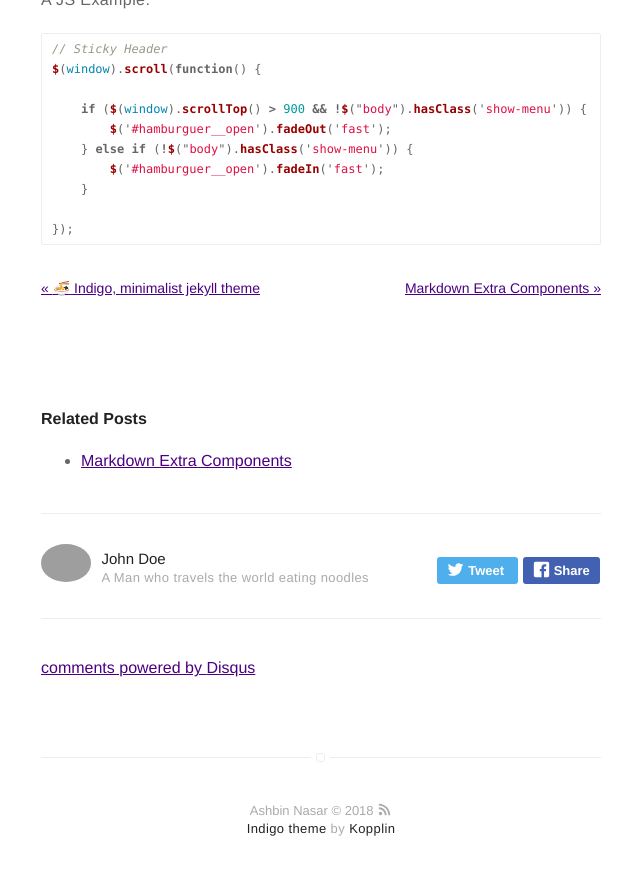
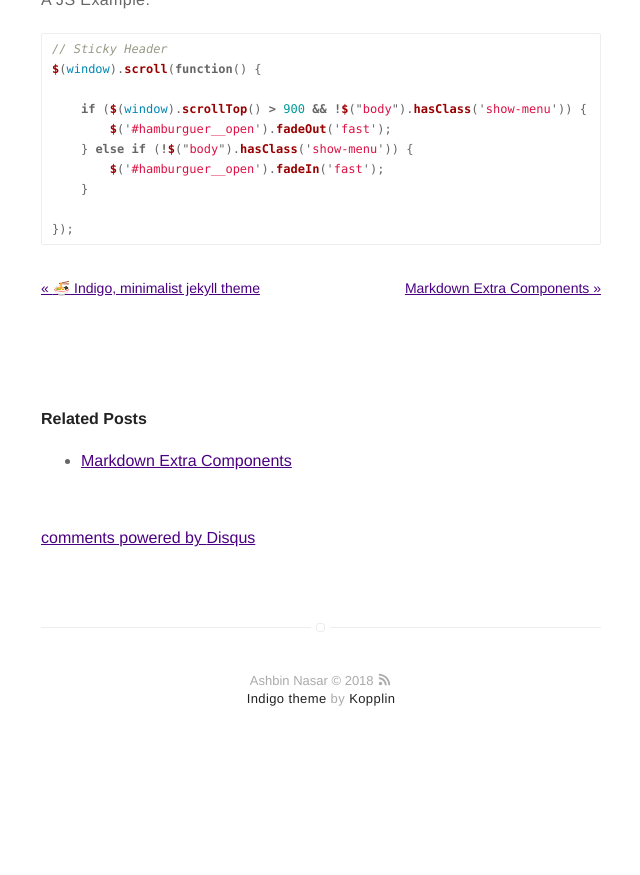
Before and after one commit to ashbinnasar/ashbinnasar.github.io, a Jekyll site: the page built from _posts/2016-02-24-markdown-common-elements.markdown, in a window 1280 px wide and 900 px high, scrolled down 5558 px. Shown: the top 875 px of the window, without its empty margins (319-959 px from the left). Built offline with Jekyll 4.4.1, drawn with Linux system fonts in a browser that asks for light colours; emoji names are drawn with the system emoji font; comment, search, counter and statistics services are not loaded; after the commit the page ends 6328 px from its top, so only the background shows below that; part of the change alters nothing that is shown.

```diff
--- a/_config.yml
+++ b/_config.yml
@@ -14,7 +14,8 @@ picture: assets/images/ashbin.jpg
 # and specify source (external or local).
 resume: true
 resume-external: true
-resume-url: https://google.com/?q=my+resume
+resume-url: https://drive.google.com/open?id=1FO2hHYTG3w_EljuYKGEuhUwnAhG3t-6Y
+# https://google.com/?q=my+resume
 
 url: https://ashbinnasar.github.io
 # your url: http://USERNAME.github.io
@@ -77,11 +78,11 @@ width: normal
 # paginate_path: "blog/:num/"
 
 # if you don't need projects, comment the *projects* configs below
-projects: true
+# projects: true
 
 # if you don't need "about" or "blog", comment them out below
 about: true
-blog: true
+# blog: true
 
 # do you want to show the "read time" of the posts?
 read-time: true
@@ -96,7 +97,7 @@ related: true
 post-advance-links: [blog]
 
 # show author block at the end of a post ?
-show-author: true
+# show-author: true
 
 # do you want some animations?
 animation: true
```
